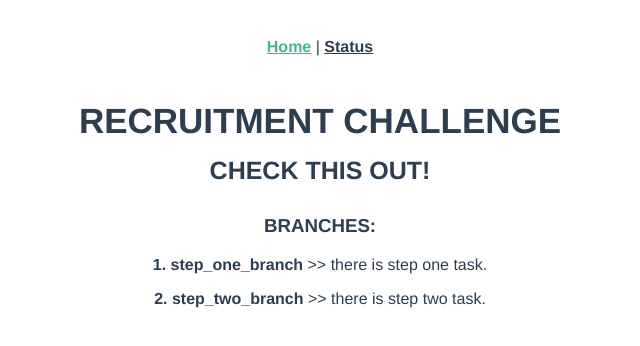
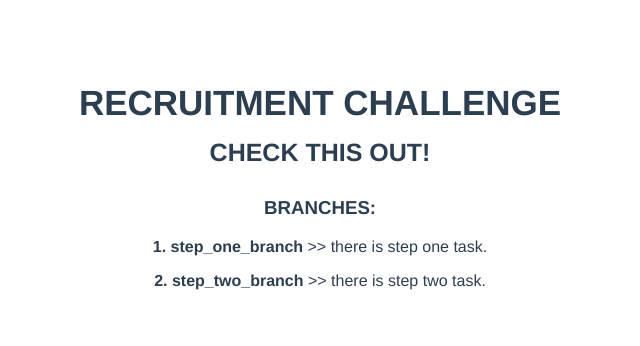
Before and after one commit to Majkyel/recruitment_challenge, a Vue app: page / in a window 1280 px wide. Shown: the top 346 px of the page, without its empty margins (320-960 px from the left). Built offline with nearby package versions, Linux system fonts and the light colour scheme.

Commit message:
Update App.vue file.

```diff
--- a/src/App.vue
+++ b/src/App.vue
@@ -1,10 +1,9 @@
 <template>
 <div id="app">
   <div id="nav">
-      <router-link to="/">Home</router-link> |
-      <router-link to="/status">Status</router-link>
+    <router-link to="/"></router-link>
   </div>
-    <router-view/>
+  <router-view />
 </div>
 </template>
 
```
Lines whose indentation alone changed are shown as unchanged.
